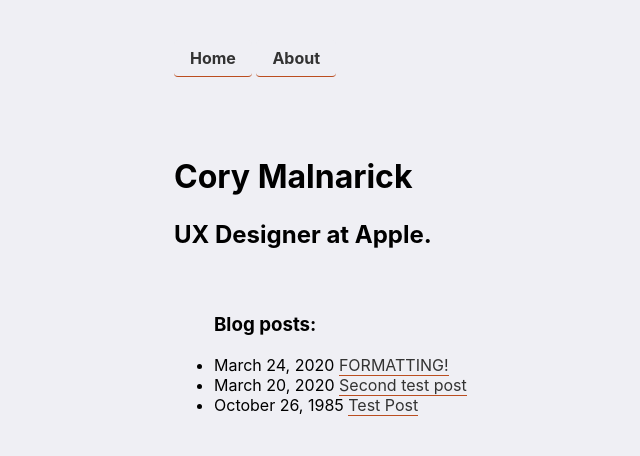
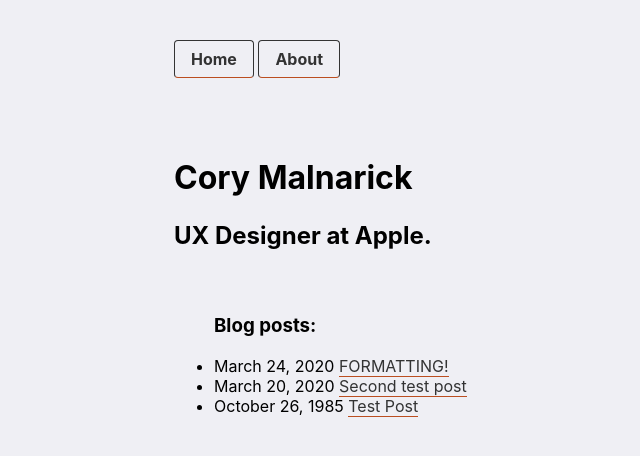
Before and after one commit to foundmonster/foundmonster.github.io, a Jekyll site: the page built from index.html, in a window 1280 px wide. Shown: the top 456 px of the page, without its empty margins (242-882 px from the left). Built offline with Jekyll 4.4.1, drawn with Linux system fonts in a browser that asks for light colours.

Commit message:
fixing nav css

```diff
--- a/_layouts/post.html
+++ b/_layouts/post.html
@@ -3,3 +3,5 @@
 ---
 <h1>{{ post.title }}</h1>
 {{ content }}
+
+***
--- a/_sass/main.scss
+++ b/_sass/main.scss
@@ -25,6 +25,7 @@
 a:visited {
 	text-decoration: none;
 	color: black;
+	border-bottom: 1px solid #bb4e20;
 }
 
 	.navbutton a:visited {
@@ -47,9 +48,9 @@
 	font-weight: bold;
 	font-color: #333!important;
 	color: #333!important;
+	border: solid 1px;
 	border-radius: 4px;
 	border-color: #333;
-	background-color: #EFEFF4;
 }
 
 .container {
```
